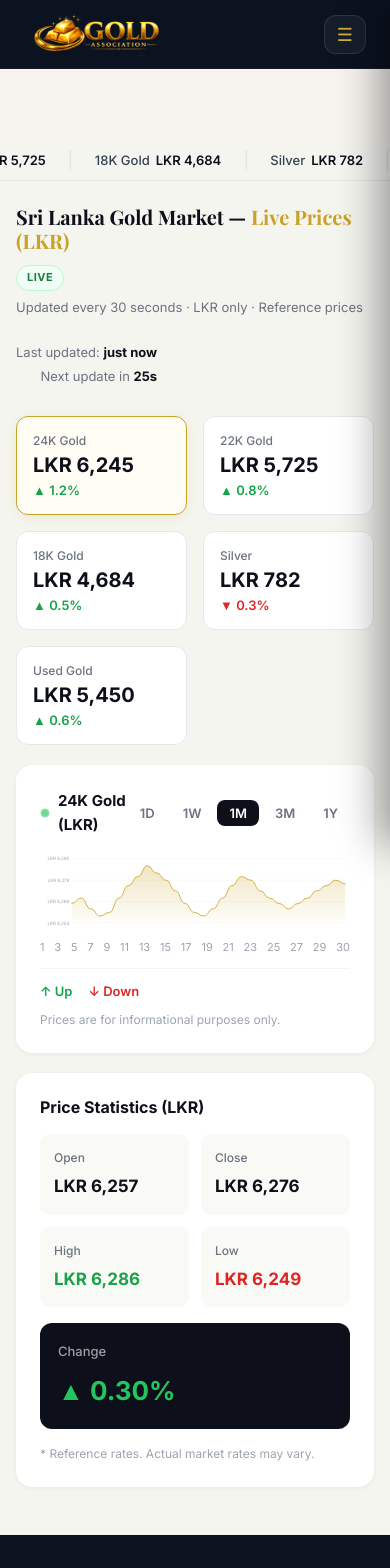
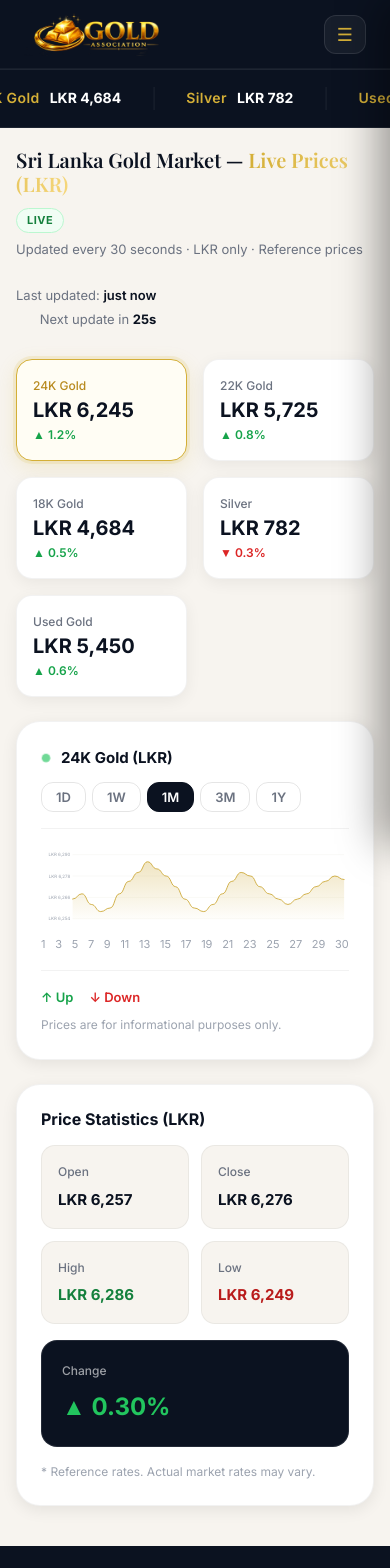
Before and after one commit to AnuNirmani/gold-association, a React (Vite) app: page /chart in a window 390 px wide. Shown: the top 1568 px of the page. Built offline with nearby package versions, Linux system fonts and the light colour scheme.

Commit message:
Enhance styling across chart components for improved aesthetics and responsiveness

```diff
--- a/src/chart/ChartPage.css
+++ b/src/chart/ChartPage.css
@@ -1,6 +1,6 @@
 .chart-page {
-  min-height: calc(100vh - 72px - 40px); /* navbar + ticker */
-  background: #f5f5f0;
+  min-height: 100vh;
+  background: #F7F4EF;
   padding: 40px 24px 64px;
 }
 
@@ -24,15 +24,18 @@
 }
 
 .chart-page__title-row h1 {
-  font-family: var(--font-heading);
+  font-family: 'Playfair Display', serif;
   font-size: clamp(20px, 3vw, 30px);
-  font-weight: 700;
-  color: #0d0f1a;
+  font-weight: 600;
+  color: #0B1220;
   line-height: 1.2;
 }
 
 .title-gold {
-  color: #c9a227;
+  background: linear-gradient(90deg, #D4AF37, #F5D67A);
+  -webkit-background-clip: text;
+  background-clip: text;
+  -webkit-text-fill-color: transparent;
 }
 
 .live-badge {
@@ -61,11 +64,12 @@
 }
 
 .just-now {
-  color: #c9a227;
+  color: #B88A1E;
+  font-weight: 600;
 }
 
 .chart-page__update-info strong {
-  color: #0d0f1a;
+  color: #0B1220;
 }
 
 /* Metal selector + chart grid */
@@ -77,9 +81,9 @@
 
 .chart-page__grid {
   display: grid;
-  grid-template-columns: 1fr 340px;
-  gap: 20px;
-  margin-top: 20px;
+  grid-template-columns: 1.6fr 0.8fr;
+  gap: 24px;
+  margin-top: 24px;
 }
 
 @media (max-width: 1100px) {
@@ -88,8 +92,14 @@
   }
 }
 
-@media (max-width: 600px) {
+@media (max-width: 768px) {
   .chart-page {
-    padding: 24px 16px 48px;
+    padding: 28px 20px 48px;
   }
 }
+
+@media (max-width: 480px) {
+  .chart-page {
+    padding: 20px 16px 40px;
+  }
+}
--- a/src/chart/MetalSelector/MetalSelector.css
+++ b/src/chart/MetalSelector/MetalSelector.css
@@ -1,32 +1,34 @@
 .metal-selector {
-  display: flex;
+  display: grid;
+  grid-template-columns: repeat(5, 1fr);
   gap: 16px;
   margin-bottom: 24px;
 }
 
 .metal-card {
-  flex: 1;
-  background: white;
-  border: 1.5px solid #e5e7eb;
-  border-radius: 12px;
-  padding: 16px;
+  background: #ffffff;
+  border: 1.5px solid rgba(0, 0, 0, 0.05);
+  border-radius: 16px;
+  padding: 18px 16px;
   text-align: left;
   display: flex;
   flex-direction: column;
   gap: 6px;
   cursor: pointer;
-  transition: border-color 0.2s, box-shadow 0.2s;
+  box-shadow: 0 4px 16px rgba(0, 0, 0, 0.06);
+  transition: border-color 0.2s, box-shadow 0.2s, transform 0.2s;
 }
 
 .metal-card:hover {
-  border-color: #c9a227;
-  box-shadow: 0 2px 12px rgba(201, 162, 39, 0.15);
+  border-color: #D4AF37;
+  box-shadow: 0 6px 20px rgba(212, 175, 55, 0.18);
+  transform: translateY(-2px);
 }
 
 .metal-card--active {
-  border-color: #c9a227;
+  border-color: #D4AF37;
   background: #fffdf4;
-  box-shadow: 0 2px 12px rgba(201, 162, 39, 0.15);
+  box-shadow: 0 0 0 3px rgba(212, 175, 55, 0.14), 0 6px 20px rgba(212, 175, 55, 0.18);
 }
 
 .metal-card__name {
@@ -35,24 +37,27 @@
   font-weight: 500;
 }
 
+.metal-card--active .metal-card__name {
+  color: #B88A1E;
+}
+
 .metal-card__price {
   font-size: 20px;
   font-weight: 800;
-  color: #0d0f1a;
+  color: #0B1220;
   line-height: 1.1;
 }
 
 .metal-card__change {
-  font-size: 13px;
+  font-size: 12px;
   font-weight: 600;
 }
 
 .metal-card__change.up   { color: #16a34a; }
 .metal-card__change.down { color: #dc2626; }
 
-@media (max-width: 900px) {
+@media (max-width: 1000px) {
   .metal-selector {
-    display: grid;
     grid-template-columns: repeat(3, 1fr);
   }
 }
--- a/src/chart/PriceChart/PriceChart.css
+++ b/src/chart/PriceChart/PriceChart.css
@@ -1,8 +1,9 @@
 .price-chart {
-  background: white;
-  border-radius: 16px;
+  background: #ffffff;
+  border-radius: 24px;
+  border: 1px solid rgba(0, 0, 0, 0.05);
   padding: 24px;
-  box-shadow: 0 1px 4px rgba(0, 0, 0, 0.06);
+  box-shadow: 0 4px 16px rgba(0, 0, 0, 0.08);
   display: flex;
   flex-direction: column;
   gap: 0;
@@ -12,16 +13,20 @@
   display: flex;
   justify-content: space-between;
   align-items: center;
-  margin-bottom: 16px;
+  padding-bottom: 16px;
+  border-bottom: 1px solid rgba(0, 0, 0, 0.05);
+  margin-bottom: 20px;
+  flex-wrap: wrap;
+  gap: 12px;
 }
 
 .price-chart__title {
   display: flex;
   align-items: center;
-  gap: 8px;
+  gap: 10px;
   font-size: 15px;
   font-weight: 700;
-  color: #0d0f1a;
+  color: #0B1220;
 }
 
 .live-dot {
@@ -40,28 +45,29 @@
 
 .price-chart__periods {
   display: flex;
-  gap: 4px;
+  gap: 6px;
 }
 
 .period-btn {
   font-size: 13px;
   font-weight: 600;
-  padding: 5px 12px;
-  border-radius: 8px;
+  padding: 6px 14px;
+  border-radius: 12px;
   background: transparent;
   color: #6b7280;
-  border: none;
-  transition: background 0.15s, color 0.15s;
+  border: 1.5px solid rgba(0, 0, 0, 0.1);
+  transition: background 0.15s, color 0.15s, border-color 0.15s;
 }
 
 .period-btn:hover {
   background: #f3f4f6;
-  color: #0d0f1a;
+  color: #0B1220;
 }
 
 .period-btn--active {
-  background: #0d0f1a;
-  color: white;
+  background: #0B1220;
+  color: #ffffff;
+  border-color: #0B1220;
 }
 
 .price-chart__svg {
@@ -73,18 +79,18 @@
 .price-chart__x-axis {
   display: flex;
   justify-content: space-between;
-  padding: 4px 0 0;
+  padding: 6px 0 0;
   font-size: 11px;
   color: #9ca3af;
-  margin-bottom: 12px;
+  margin-bottom: 16px;
 }
 
 .price-chart__footer {
   display: flex;
   justify-content: space-between;
   align-items: center;
-  padding-top: 12px;
-  border-top: 1px solid #f3f4f6;
+  padding-top: 16px;
+  border-top: 1px solid rgba(0, 0, 0, 0.05);
   flex-wrap: wrap;
   gap: 8px;
 }
--- a/src/chart/PriceStats/PriceStats.css
+++ b/src/chart/PriceStats/PriceStats.css
@@ -1,8 +1,9 @@
 .price-stats {
-  background: white;
-  border-radius: 16px;
+  background: #ffffff;
+  border-radius: 24px;
+  border: 1px solid rgba(0, 0, 0, 0.05);
   padding: 24px;
-  box-shadow: 0 1px 4px rgba(0, 0, 0, 0.06);
+  box-shadow: 0 4px 16px rgba(0, 0, 0, 0.08);
   display: flex;
   flex-direction: column;
   gap: 16px;
@@ -11,7 +12,7 @@
 .price-stats__title {
   font-size: 16px;
   font-weight: 700;
-  color: #0d0f1a;
+  color: #0B1220;
 }
 
 .stats-grid {
@@ -21,9 +22,10 @@
 }
 
 .stat-box {
-  background: #f9f9f6;
-  border-radius: 10px;
-  padding: 14px;
+  background: #F7F4EF;
+  border-radius: 14px;
+  border: 1px solid rgba(0, 0, 0, 0.05);
+  padding: 16px;
   display: flex;
   flex-direction: column;
   gap: 6px;
@@ -36,33 +38,34 @@
 }
 
 .stat-value {
-  font-size: 17px;
+  font-size: 15px;
   font-weight: 700;
-  color: #0d0f1a;
+  color: #0B1220;
 }
 
-.stat-value--high { color: #16a34a; }
-.stat-value--low  { color: #dc2626; }
+.stat-value--high { color: #15803d; }
+.stat-value--low  { color: #b91c1c; }
 
 .change-card {
-  border-radius: 12px;
-  padding: 18px;
+  border-radius: 16px;
+  padding: 20px;
   display: flex;
   flex-direction: column;
   gap: 8px;
+  background: #0B1220;
+  border: 1px solid rgba(255, 255, 255, 0.1);
 }
 
-.change-card.up   { background: #0d0f1a; }
-.change-card.down { background: #1a0808; }
+.change-card.down { background: #160808; }
 
 .change-label {
-  font-size: 13px;
+  font-size: 12px;
   color: rgba(255, 255, 255, 0.6);
   font-weight: 500;
 }
 
 .change-value {
-  font-size: 26px;
+  font-size: 24px;
   font-weight: 800;
   color: #22c55e;
 }
--- a/src/chart/PriceTicker/PriceTicker.css
+++ b/src/chart/PriceTicker/PriceTicker.css
@@ -1,19 +1,19 @@
 .ticker {
-  background: #f5f5f0;
-  border-bottom: 1px solid #e5e5e0;
+  background: #0B1220;
+  border-top: 1px solid rgba(255, 255, 255, 0.08);
+  border-bottom: 1px solid rgba(255, 255, 255, 0.08);
   overflow: hidden;
   white-space: nowrap;
-  height: 40px;
+  padding: 12px 0;
   display: flex;
   align-items: center;
-  margin-top: 72px; /* navbar height */
 }
 
 .ticker__track {
   display: inline-flex;
   align-items: center;
   gap: 0;
-  animation: tickerScroll 40s linear infinite;
+  animation: tickerScroll 28s linear infinite;
 }
 
 .ticker__track:hover {
@@ -28,37 +28,38 @@
 .ticker__item {
   display: inline-flex;
   align-items: center;
-  gap: 6px;
-  padding: 0 24px;
-  font-size: 13px;
-  border-right: 1px solid #e0ddd8;
+  gap: 10px;
+  padding: 0 32px;
+  font-size: 14px;
+  border-right: 1px solid rgba(255, 255, 255, 0.08);
 }
 
 .ticker__name {
-  color: #374151;
-  font-weight: 500;
+  color: #D4AF37;
+  font-weight: 600;
+  letter-spacing: 0.03em;
 }
 
 .ticker__price {
-  color: #0d0f1a;
-  font-weight: 600;
+  color: #ffffff;
+  font-weight: 700;
 }
 
 .ticker__highlight {
   display: inline-flex;
   align-items: center;
-  gap: 6px;
-  padding: 4px 14px;
+  gap: 8px;
+  padding: 6px 18px;
   margin: 0 12px;
-  background: #fef9ec;
-  border: 1px solid #c9a227;
+  background: linear-gradient(90deg, #D4AF37, #F5D67A);
   border-radius: 20px;
   font-size: 13px;
-  font-weight: 600;
-  color: #374151;
+  font-weight: 700;
+  color: #0B1220;
   white-space: nowrap;
 }
 
 .ticker__highlight span {
-  color: #c9a227;
+  color: #0B1220;
+  font-weight: 800;
 }
```
